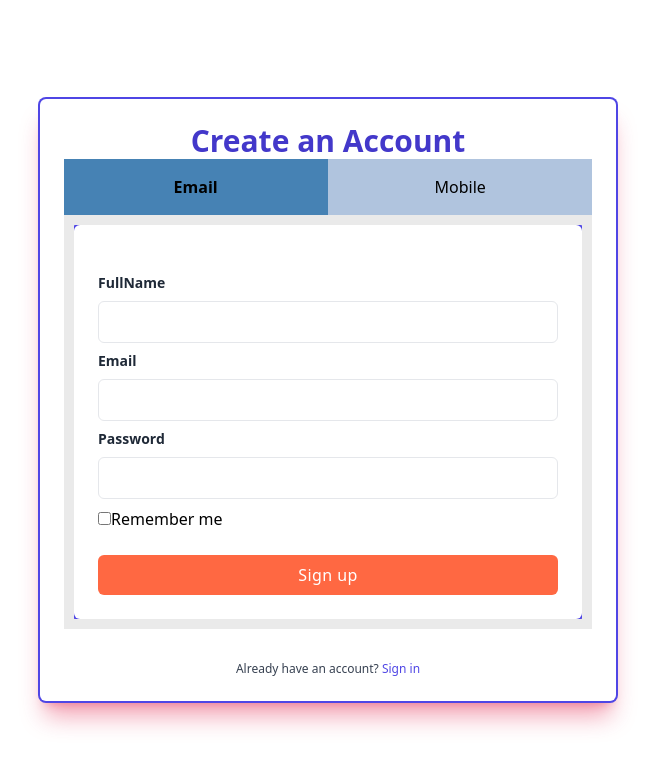
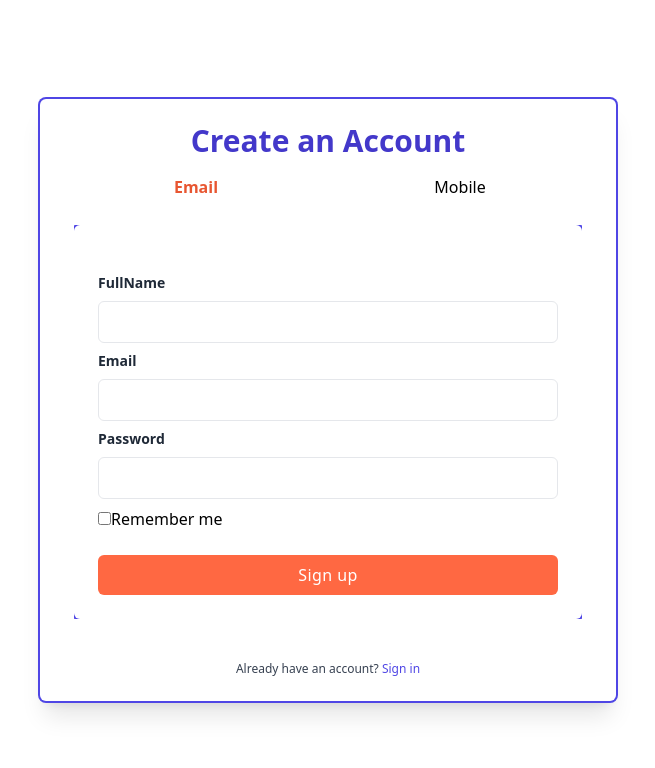
Before and after one commit to Ayagigs/stakepro-frontend, a React (Vite) app: page / in a window 1280 px wide. Shown: the top 768 px of the page, without its empty margins (312-967 px from the left). Built offline with nearby package versions, Linux system fonts and the light colour scheme.

Commit message:
work in progress

```diff
--- a/src/components/SignUp.jsx
+++ b/src/components/SignUp.jsx
@@ -3,7 +3,8 @@ import Tabs from "./Tab";
 export default function SignUp()  {
     return (
         <div className="relative flex flex-col justify-center min-h-screen overflow-hidden">
-            <div className="w-full p-6 m-auto bg-white rounded-md shadow-xl shadow-rose-600/40 ring-2 ring-indigo-600 lg:max-w-xl">
+            {/* <div className="w-full p-6 m-auto bg-white rounded-md shadow-xl shadow-rose-600/40 ring-2 ring-indigo-600 lg:max-w-xl">  */}
+            <div className="w-full p-6 m-auto bg-white rounded-md shadow-xl box-shadow: 0px 3px 5px rgba(0, 0, 0, 0.2) ring-2 ring-indigo-600 lg:max-w-xl">
                 <h1 className="text-3xl font-semibold text-center text-indigo-700 no-underline normal decoration-none">
                     Create an Account
                 </h1>
--- a/src/components/tabs.css
+++ b/src/components/tabs.css
@@ -5,21 +5,21 @@
     justify-content: center;
     align-items: center;
     width: 100%;
-    background: lightsteelblue;
-    /* padding: 2em 0;   */
+    background: transparent;
     padding: 1em 0;
     border: none;
   }
   .tab:not(:last-child) {
-    border-right: 1px solid steelblue;
+    border-right: 0px solid transparent;
   }
   .tab.active {
-    background: steelblue;
+    color: #E85631;
+
     font-weight: bold;
   }
   .panel {
     display: none;
-    background-color: #eaeaea;
+    background-color:  #FFFFFF;
     padding: 10px;
   }
   .panel.active {
```
